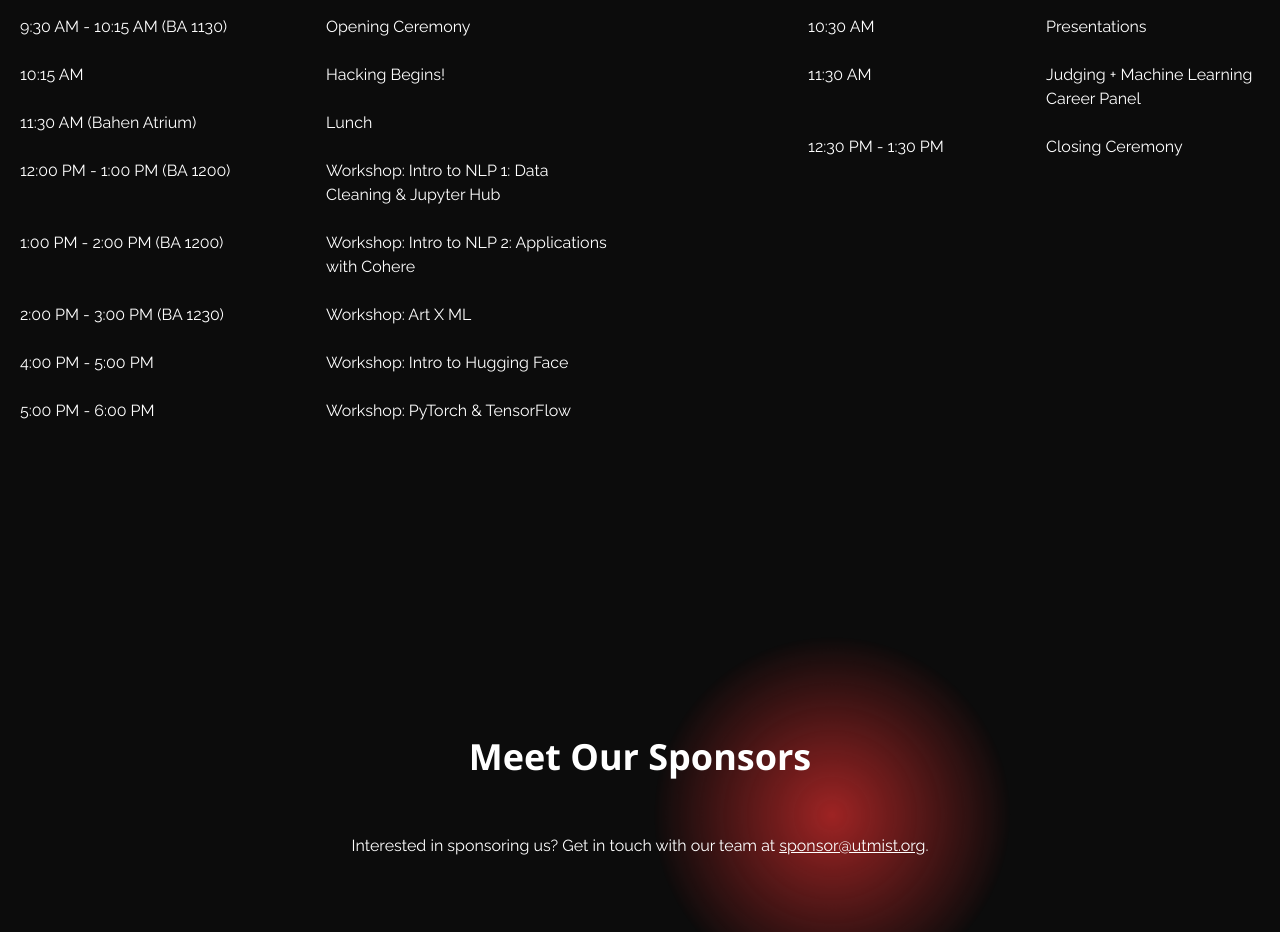
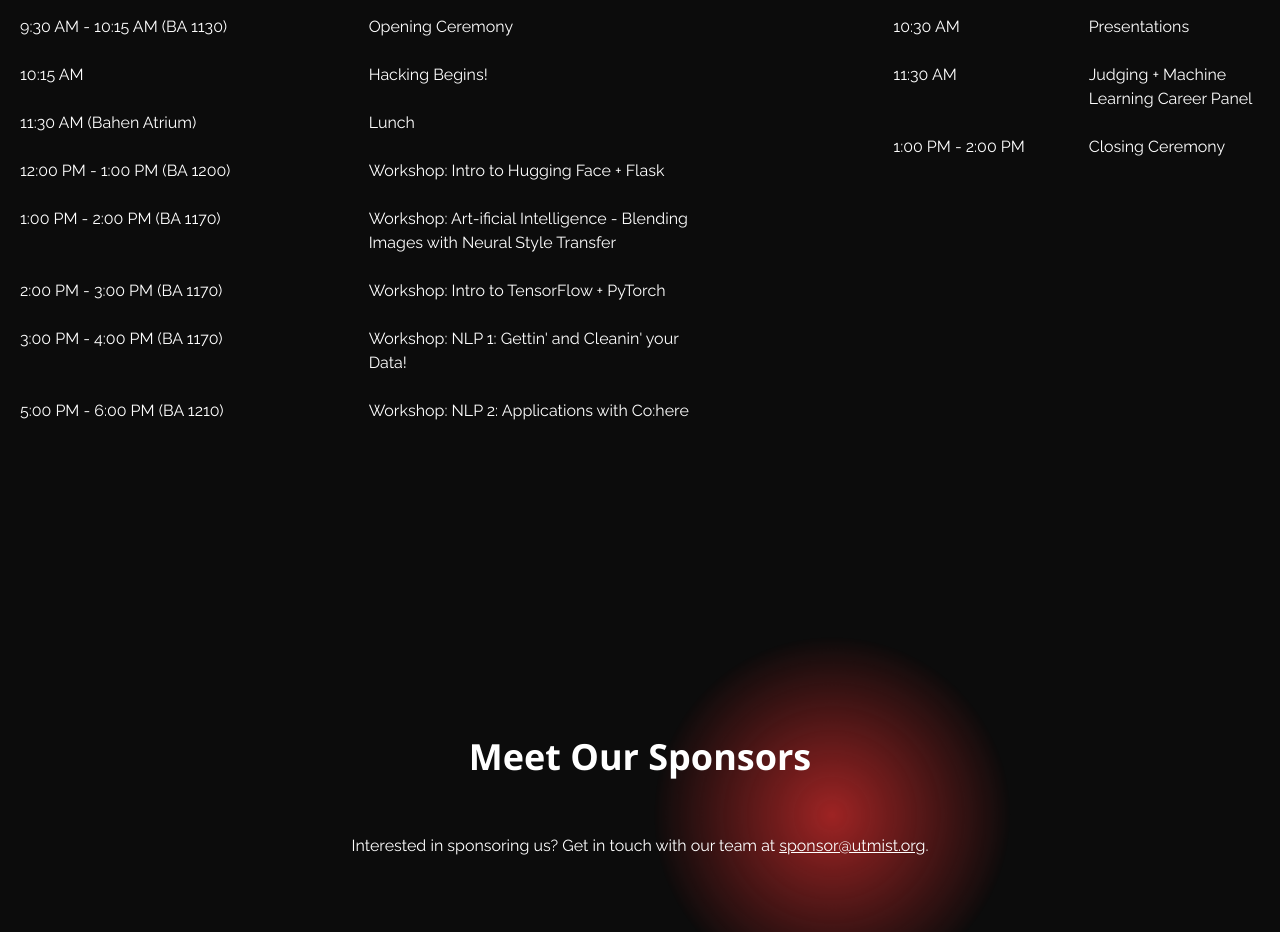
Before and after one commit to UTMIST/hackthemist, a React (Create React App) app: page / in a window 1280 px wide. Shown: the part 2680-3612 px from the top of the page. Built offline with nearby package versions, Linux system fonts and the light colour scheme.

Commit message:
3-07 (#28)

```diff
--- a/src/sections/Schedule.tsx
+++ b/src/sections/Schedule.tsx
@@ -55,31 +55,31 @@ const Schedule = () => {
                                     <Text>12:00 PM - 1:00 PM (BA 1200)</Text>
                                 </GridItem>
                                 <GridItem>
-                                    <Text>Workshop: Intro to NLP 1: Data Cleaning & Jupyter Hub</Text>
+                                    <Text>Workshop: Intro to Hugging Face + Flask</Text>
                                 </GridItem>
                                 <GridItem>
-                                    <Text>1:00 PM - 2:00 PM (BA 1200)</Text>
+                                    <Text>1:00 PM - 2:00 PM (BA 1170)</Text>
                                 </GridItem>
                                 <GridItem>
-                                    <Text>Workshop: Intro to NLP 2: Applications with Cohere</Text>
+                                    <Text>Workshop: Art-ificial Intelligence - Blending Images with Neural Style Transfer</Text>
                                 </GridItem>
                                 <GridItem>
-                                    <Text>2:00 PM - 3:00 PM (BA 1230)</Text>
+                                    <Text>2:00 PM - 3:00 PM (BA 1170)</Text>
                                 </GridItem>
                                 <GridItem>
-                                    <Text>Workshop: Art X ML</Text>
+                                    <Text>Workshop: Intro to TensorFlow + PyTorch</Text>
                                 </GridItem>
                                 <GridItem>
-                                    <Text>4:00 PM - 5:00 PM</Text>
+                                    <Text>3:00 PM - 4:00 PM (BA 1170)</Text>
                                 </GridItem>
                                 <GridItem>
-                                    <Text>Workshop: Intro to Hugging Face</Text>
+                                    <Text>Workshop: NLP 1: Gettin' and Cleanin' your Data!</Text>
                                 </GridItem>
                                 <GridItem>
-                                    <Text>5:00 PM - 6:00 PM</Text>
+                                    <Text>5:00 PM - 6:00 PM (BA 1210)</Text>
                                 </GridItem>
                                 <GridItem>
-                                    <Text>Workshop: PyTorch &amp; TensorFlow</Text>
+                                    <Text>Workshop: NLP 2: Applications with Co:here</Text>
                                 </GridItem>
                             </Grid>
                         </Box>
@@ -109,7 +109,7 @@ const Schedule = () => {
                                     <Text>Judging + Machine Learning Career Panel</Text>
                                 </GridItem>
                                 <GridItem>
-                                    <Text>12:30 PM - 1:30 PM</Text>
+                                    <Text>1:00 PM - 2:00 PM</Text>
                                 </GridItem>
                                 <GridItem>
                                     <Text>Closing Ceremony</Text>
```
